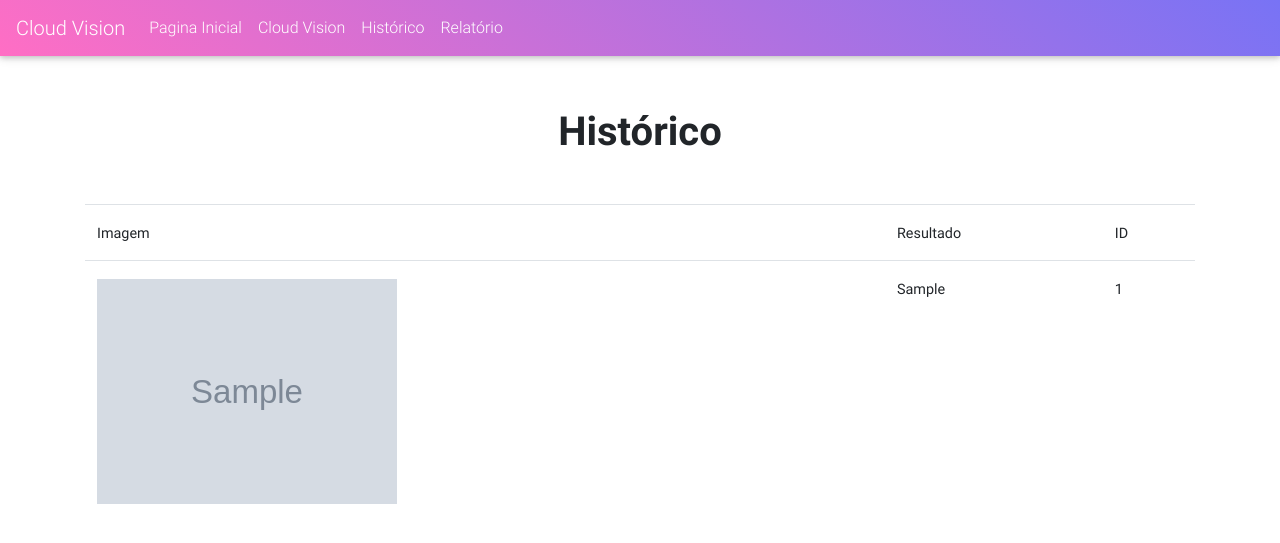
After one commit to lucascalixtos/PHP_ApiGoogleVision, a CodeIgniter app: page /lp6_projeto2/Vision/historico in a window 1280 px wide. The commit adds this page. Shown: the top 543 px of the page. Run offline with CodeIgniter, Linux system fonts and the light colour scheme; tables that the repository leaves empty or names only in its code hold one stand-in row (values such as "Sample post"); grey boxes marked "Sample" are stand-in pictures; lists and menus that the app fills with data are empty.

Commit message:
Pagina de histórico devidamente funcionando, inicio da criação das páginas inicial e O que é

```diff
--- a/application/controllers/Vision.php
+++ b/application/controllers/Vision.php
@@ -30,6 +30,15 @@ class Vision extends CI_Controller {
 		$conteudo = $this->vision->label_use($imagem);
 		$this->vision->salvarBanco($imagem, $conteudo);
 		$this->load->view('common/footer');
+	}
 
+	public function historico(){
+		$this->load->view('common/header');
+		$this->load->view('common/navbar');
+		$this->load->model('Vision_model', 'vision');
+        $v['resultado'] = $this->vision->Historico();
+        $this->load->view('historico_view', $v);
+
+		$this->load->view('common/footer');
 	}
 }
--- a/application/models/Vision_model.php
+++ b/application/models/Vision_model.php
@@ -32,4 +32,30 @@ class Vision_Model extends CI_Model{
         $data = array("img" => $imagem, "resultado" => $conteudo);
         $this->db->insert('imagem',$data);
     }
+
+    /*public function lista(){
+        $html = '';
+        $Vision = new VisionApi();
+        // organiza a lista e depois retorna o resultado
+        $data = $Vision->getAll();
+        $html .= '<table class="table mx-auto justify-content-center" >';
+        $html .= '<tr><th scope="col" class="justify-content-center" >Imagem</th><th scope="col" >Resultado</th><th scope="col" >ID</th></tr>';
+        foreach($data as $row){
+            $html .= '<tr>';
+            $html .= '<th scope="col"><img src="'.base_url('assets/image/'.$row['img']).'" width="120px"></th>';
+            $html .= '<th scope="col">'.$row['resultado'].'</th>';
+            $html .= '<th scope="col">'.$row['id'].'</th></tr>';
+            }
+            $html .= '</table>';
+            return $html;
+        }*/
+
+    public function Historico(){
+        $sql = "SELECT * FROM imagem";
+        $res = $this->db->query($sql);
+        $data = $res->result();
+        return $data;
+    }
+
+
 }
--- a/application/views/common/navbar.php
+++ b/application/views/common/navbar.php
@@ -7,19 +7,18 @@
   </button>
   <div class="collapse navbar-collapse" id="navbarSupportedContent-333">
     <ul class="navbar-nav mr-auto">
-      <li class="nav-item active">
-        <a class="nav-link" href="">Pagina Inicial
-          <span class="sr-only">(current)</span>
+      <li class="nav-item">
+        <a class="nav-link" href="<?php echo base_url('Vision') ?>">Pagina Inicial
         </a>
       </li>
       <li class="nav-item">
-        <a class="nav-link" href="#">Cloud Vision</a>
+        <a class="nav-link" href="<?php echo base_url('Vision/cloud_vision') ?>">Cloud Vision</a>
       </li>
       <li class="nav-item">
-        <a class="nav-link" href="#">Histórico</a>
+        <a class="nav-link" href="<?php echo base_url('Vision/historico') ?>">Histórico</a>
       </li>
       <li class="nav-item">
-        <a class="nav-link" href="#">Relatório</a>
+        <a class="nav-link" href="<?php echo base_url('Vision/cloud_vision') ?>">Relatório</a>
       </li>
 
     </ul>
--- /dev/null
+++ b/application/views/historico_view.php
@@ -0,0 +1,27 @@
+<div class="container">
+    <div class="row">
+        <div class="col-md-5 mx-auto">
+            <h2 class="h1-responsive font-weight-bold text-center my-5">Histórico</h2>
+        </div>
+    </div>
+    <div class="row">
+        <div class="col-md-12 mx-auto wow slideInUp">
+            <table class="table mx-auto justify-content-center">
+                <tr>
+                    <th scope="col" class="justify-content-center">Imagem</th>
+                    <th scope="col">Resultado</th>
+                    <th scope="col">ID</th>
+                </tr>
+                <?php foreach ($resultado as $item): ?>
+                <tr>
+
+                    <th scope="col"><img src="<?= base_url('assets/images/'.$item->img) ?>" width="300px"></th>
+                    <th scope="col"><?= $item->resultado ?></th>
+                    <th scope="col"><?= $item->id ?></th>
+
+                </tr>
+                <?php endforeach; ?>
+            </table>
+        </div>
+    </div>
+</div>
```
Also changed, not shown: application/libraries/VisionApi.php (+7 -2 lines), assets/images/banco1.png (added), assets/images/doguineo3.jpeg (added), assets/images/gatossauro.jpg (added).
